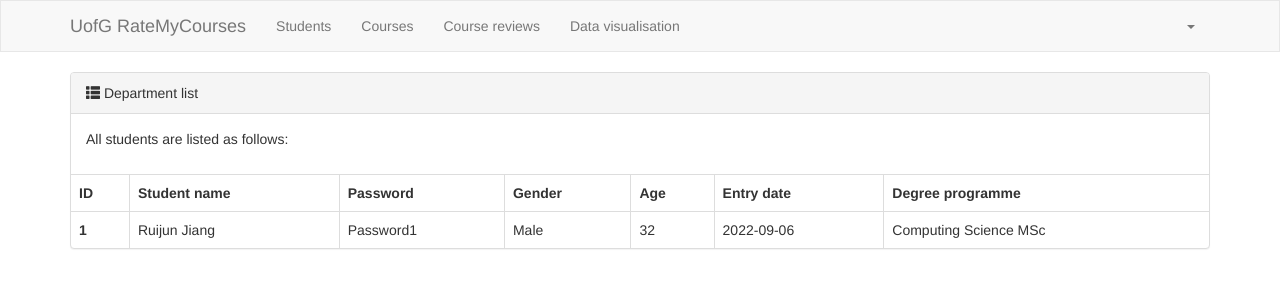
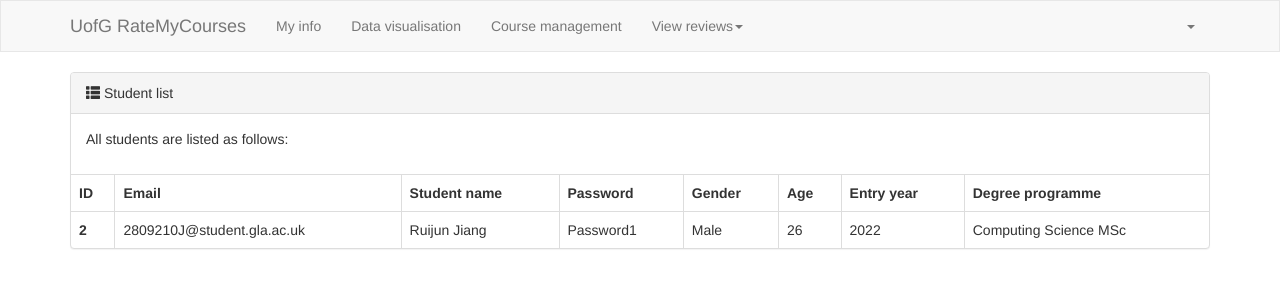
Before and after one commit to kx412764776/ITECH_Proj, a Django app: page /student-list/ in a window 1280 px wide. Shown: the top 300 px of the page. Run offline with Django 4.2, Linux system fonts and the light colour scheme; data comes from the database, SQL or seed files in the repository; some libraries are stand-ins or nearby versions.

Commit message:
Fixed a bug regarding many-to-many relationships between two tables (Course and DegreeProgramme). Added a course-management page.

```diff
--- a/projectITECH/projectITECH/urls.py
+++ b/projectITECH/projectITECH/urls.py
@@ -7,5 +7,7 @@ urlpatterns = [
     path("admin/", admin.site.urls),
 
 
+    path("course-management/", views.course_management),
+
     path("student-list/", views.student_list),
 ]
--- a/projectITECH/rmc/models.py
+++ b/projectITECH/rmc/models.py
@@ -3,6 +3,7 @@ from django.db import models
 
 # (1) Table rmc_student
 class Student(models.Model):
+    email = models.CharField(verbose_name="Email", max_length=64, null=True, blank=True)
     name = models.CharField(verbose_name="Name", max_length=32)
     password = models.CharField(verbose_name="Password", max_length=64)
 
@@ -21,7 +22,7 @@ class Student(models.Model):
 # (2) Table rmc_course
 class Course(models.Model):
     name = models.CharField(verbose_name="Name", max_length=64)
-    associated_degree_programme = models.ManyToManyField(to="DegreeProgramme", related_name="associated_degree_programme")
+    associated_degree_programmes = models.ManyToManyField(to="DegreeProgramme", related_name="degree_programme_courses")
 
 
 # (3) Table rmc_coursereview
@@ -47,11 +48,12 @@ class DegreeProgramme(models.Model):
     )
     level = models.SmallIntegerField(verbose_name="Level", choices=level_choices)
 
-    programme_courses = models.ManyToManyField(to="Course", null=True, blank=True, related_name="programme_courses")
+    # programme_courses = models.ManyToManyField(to="Course", related_name="programme_courses")
 
 
 # (5) Table rmc_staff
 class Staff(models.Model):
+    email = models.CharField(verbose_name="Email", max_length=64, null=True, blank=True)
     name = models.CharField(verbose_name="Name", max_length=32)
     password = models.CharField(verbose_name="Password", max_length=64)
 
--- a/projectITECH/rmc/templates/layout.html
+++ b/projectITECH/rmc/templates/layout.html
@@ -51,11 +51,17 @@
 
         <div class="collapse navbar-collapse" id="bs-example-navbar-collapse-1">
             <ul class="nav navbar-nav">
-                <li><a href="/student-list/">Students</a></li>
-                <li><a href="/#/">Courses<span class="sr-only">(current)</span></a></li>
-                <li><a href="/#/">Course reviews</a></li>
+                <li><a href="/#/">My info<span class="sr-only">(current)</span></a></li>
                 <li><a href="/#/">Data visualisation</a></li>
-
+                <li><a href="/course-management/">Course management</a></li>
+                <li class="dropdown">
+                    <a href="#" class="dropdown-toggle" data-toggle="dropdown" role="button" aria-haspopup="true"
+                       aria-expanded="false">View reviews<span class="caret"></span></a>
+                    <ul class="dropdown-menu">
+                        <li><a href="#">View reviews by course</a></li>
+                        <li><a href="/student-list/">View reviews by student</a></li>
+                    </ul>
+                </li>
             </ul>
 
             <ul class="nav navbar-nav navbar-right">
--- a/projectITECH/rmc/templates/student-list.html
+++ b/projectITECH/rmc/templates/student-list.html
@@ -10,7 +10,7 @@
             <div class="panel panel-default">
                 <div class="panel-heading">
                     <span class="glyphicon glyphicon-th-list" aria-hidden="true"></span>
-                    Department list
+                    Student list
                 </div>
                 <div class="panel-body">
                     <p>All students are listed as follows:</p>
@@ -20,11 +20,12 @@
                     <thead>
                     <tr>
                         <th>ID</th>
+                        <th>Email</th>
                         <th>Student name</th>
                         <th>Password</th>
                         <th>Gender</th>
                         <th>Age</th>
-                        <th>Entry date</th>
+                        <th>Entry year</th>
                         <th>Degree programme</th>
                     </tr>
                     </thead>
@@ -34,11 +35,12 @@
                     {% for obj in queryset %}
                         <tr>
                             <th scope="row">{{ obj.id }}</th>
+                            <td>{{ obj.email }}</td>
                             <td>{{ obj.name }}</td>
                             <td>{{ obj.password }}</td>
                             <td>{{ obj.get_gender_display }}</td>
                             <td>{{ obj.age }}</td>
-                            <td>{{ obj.entry_date|date:"Y-m-d" }}</td>
+                            <td>{{ obj.entry_date|date:"Y" }}</td>
                             <td>{{ obj.degree_programme.name }}</td>
                         </tr>
                     {% endfor %}
--- a/projectITECH/rmc/views.py
+++ b/projectITECH/rmc/views.py
@@ -1,5 +1,14 @@
 from django.shortcuts import render, redirect
 from rmc import models
+
+
+def course_management(request):
+    # Gets all the data in the rmc_course
+    # associated_degree_programmes = models.ManyToManyField(to="DegreeProgramme", related_name="degree_programme_courses")
+    courses = models.Course.objects.prefetch_related("associated_degree_programmes").all()
+
+    # Sends the queryset to the front-end
+    return render(request, "course-management.html", {"courses": courses})
 
 
 def student_list(request):
```
Also changed, not shown: projectITECH/rmc/templates/course-management.html (added, +50 -0 lines), projectITECH/db.sqlite3, projectITECH/rmc/migrations/0005_staff_email_student_email.py (added), projectITECH/rmc/migrations/0006_remove_degreeprogramme_programme_courses.py (added), projectITECH/rmc/migrations/0007_degreeprogramme_programme_courses.py (added), projectITECH/rmc/migrations/0008_alter_degreeprogramme_programme_courses.py (added), projectITECH/rmc/migrations/0009_remove_degreeprogramme_programme_courses_and_more.py (added), projectITECH/rmc/migrations/0010_rename_associated_degree_programme_course_degree.py (added), projectITECH/rmc/migrations/0011_remove_course_degree_and_more.py (added), projectITECH/rmc/migrations/0012_degreeprogramme_programme_courses.py (added), projectITECH/rmc/migrations/0013_remove_course_associated_degree_programme_and_more.py (added).
